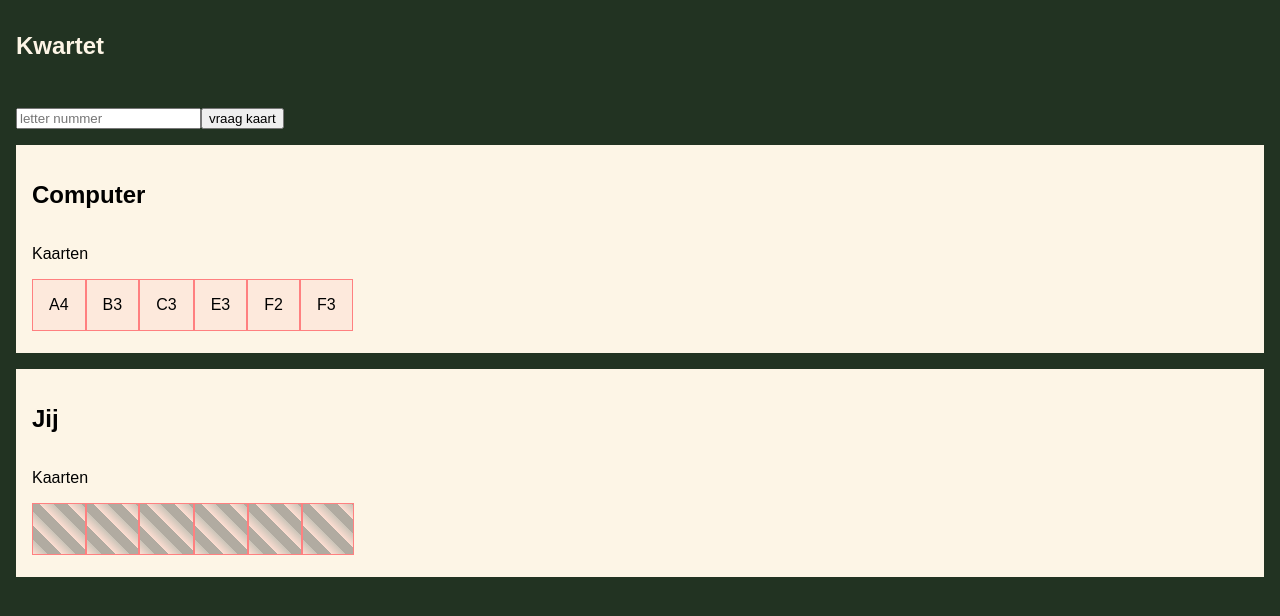
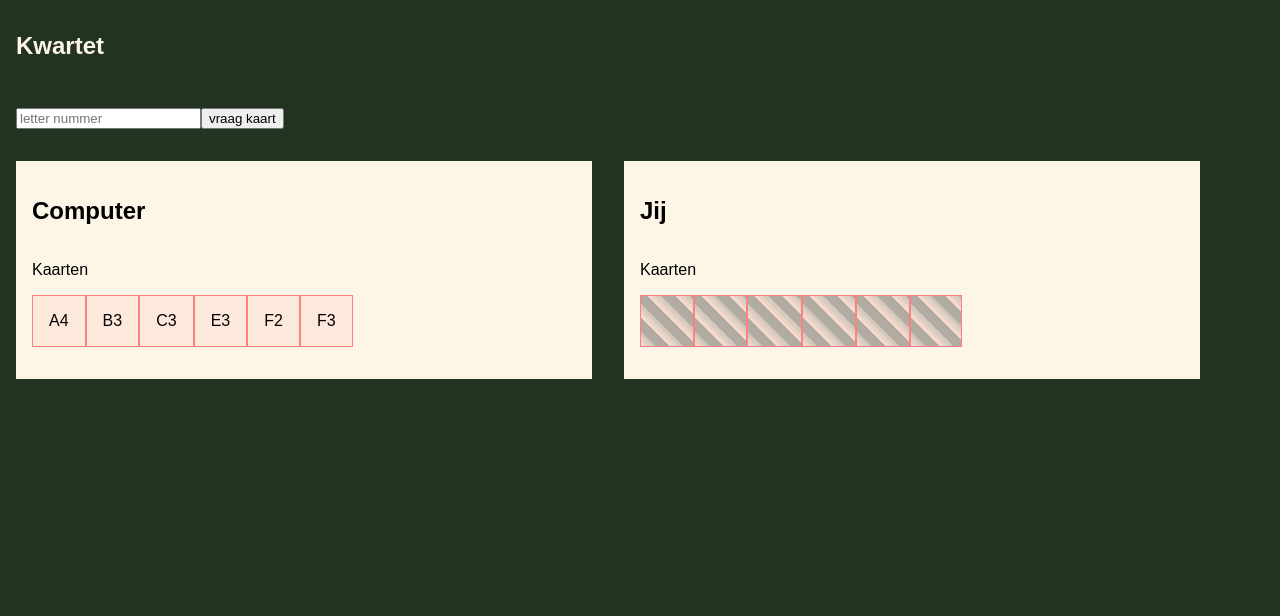
Before and after one commit to smilingkite/kwartet-react-functional, a React (Create React App) app: page / in a window 1280 px wide. Shown: the top 616 px of the page. Built offline with nearby package versions, Linux system fonts and the light colour scheme.

Commit message:
fixed styling (annoying overflow problems)

```diff
--- a/src/App.css
+++ b/src/App.css
@@ -1,9 +1,13 @@
 .App, body {
   background-color: #232;
   padding-bottom: 1em;
+  height: 100%;
+  display: flex;
+  flex-direction: column;
 }
 
 .App-header {
+  flex: 1;
   background-color:  #232;
   padding: 1em;
   color:oldlace;
@@ -14,19 +18,25 @@
 }
 
 .speler {
+  height: 100%;
+  display: flex;
+  flex-direction: column;
+  box-sizing: border-box;
   margin: 1em;
   padding: 1em;
   background: oldlace;
-  min-height: 11em;
+  width: 45%;
+  float: left;
 }
 
 .kaarten {
   display: block;
-  width: 45%;
+  width: 100%;
   float: left;
 }
 
 ul.hand, ul.kwartetten {
+  flex: 1;
   display: block;
   list-style: none;
   padding: 0;
```
